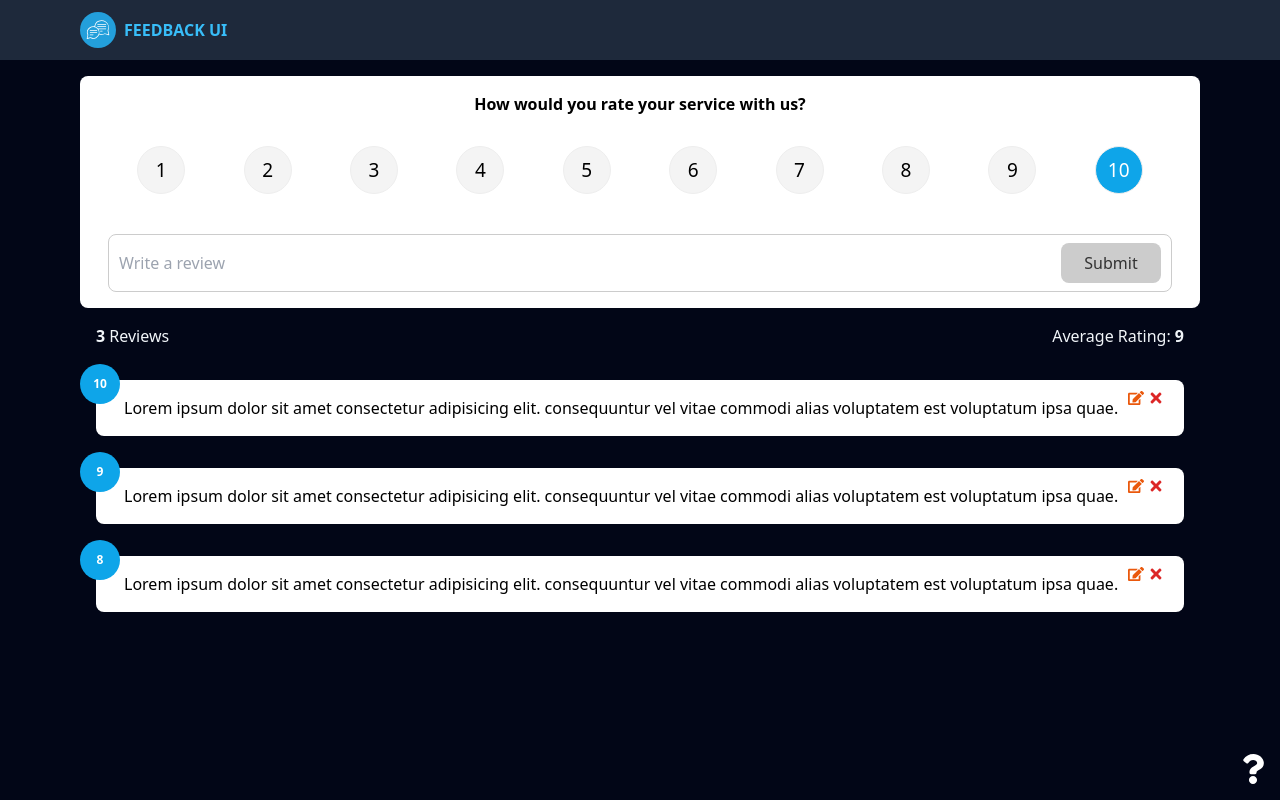
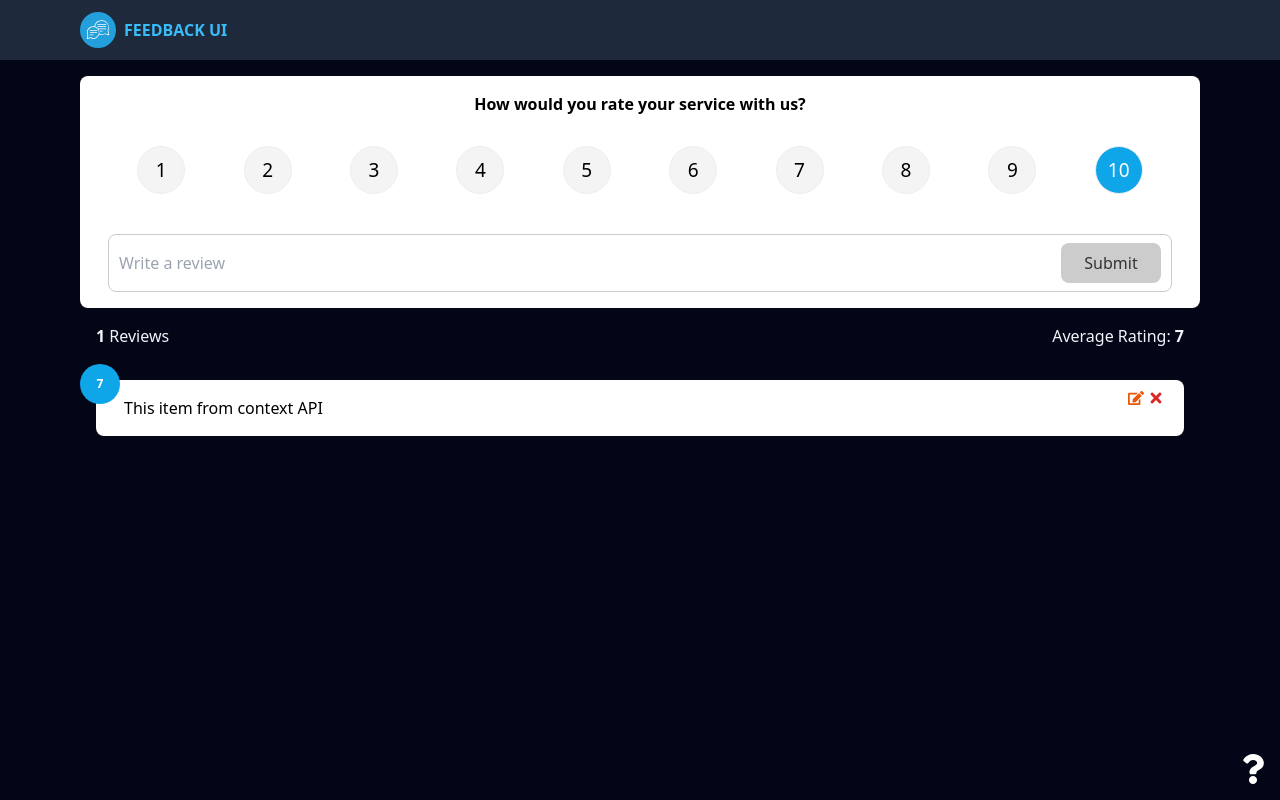
Before and after one commit to it27427/feedback-app, a React (Vite) app: page / in a window 1280 px wide. Built offline with nearby package versions, Linux system fonts and the light colour scheme.

Commit message:
Get Global State With The useContext Hook

```diff
--- a/src/App.jsx
+++ b/src/App.jsx
@@ -41,11 +41,8 @@
               element={
                 <>
                   <FeedbackForm handleAdd={addFeedback} />
-                  <FeedbackStats feedback={feedback} />
-                  <FeedbackList
-                    feedback={feedback}
-                    handleDelete={deleteFeedback}
-                  />
+                  <FeedbackStats />
+                  <FeedbackList handleDelete={deleteFeedback} />
                 </>
               }
             ></Route>
--- a/src/components/FeedbackList.jsx
+++ b/src/components/FeedbackList.jsx
@@ -1,8 +1,11 @@
 import { motion, AnimatePresence } from 'framer-motion';
-import PropTypes from 'prop-types';
+import { useContext } from 'react';
 import FeedbackItem from './FeedbackItem';
+import FeedbackContext from '@/context/FeedbackContext';
 
-const FeedbackList = ({ feedback, handleDelete }) => {
+const FeedbackList = ({ handleDelete }) => {
+  const { feedback } = useContext(FeedbackContext);
+
   if (!feedback || feedback.length === 0) {
     return (
       <div className='p-4'>
@@ -41,14 +44,4 @@
   // );
 };
 
-FeedbackList.propTypes = {
-  feedback: PropTypes.arrayOf(
-    PropTypes.shape({
-      id: PropTypes.number.isRequired,
-      text: PropTypes.string.isRequired,
-      rating: PropTypes.number.isRequired,
-    })
-  ),
-};
-
 export default FeedbackList;
--- a/src/components/FeedbackStats.jsx
+++ b/src/components/FeedbackStats.jsx
@@ -1,6 +1,9 @@
-import PropTypes from 'prop-types';
+import { useContext } from 'react';
+import FeedbackContext from '@/context/FeedbackContext';
 
-const FeedbackStats = ({ feedback }) => {
+const FeedbackStats = () => {
+  const { feedback } = useContext(FeedbackContext);
+
   // CALCULATE RATINGS AVERAGE
   let average =
     feedback.reduce((acc, cur) => {
@@ -22,8 +25,4 @@
   );
 };
 
-FeedbackStats.propTypes = {
-  feedback: PropTypes.array.isRequired,
-};
-
 export default FeedbackStats;
```
